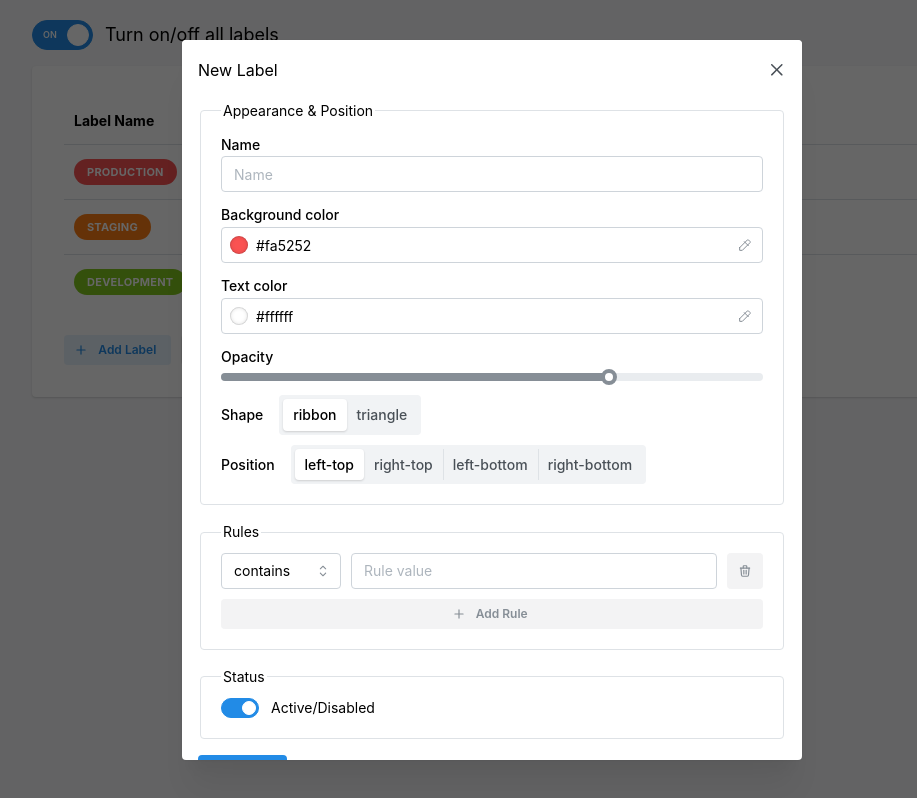
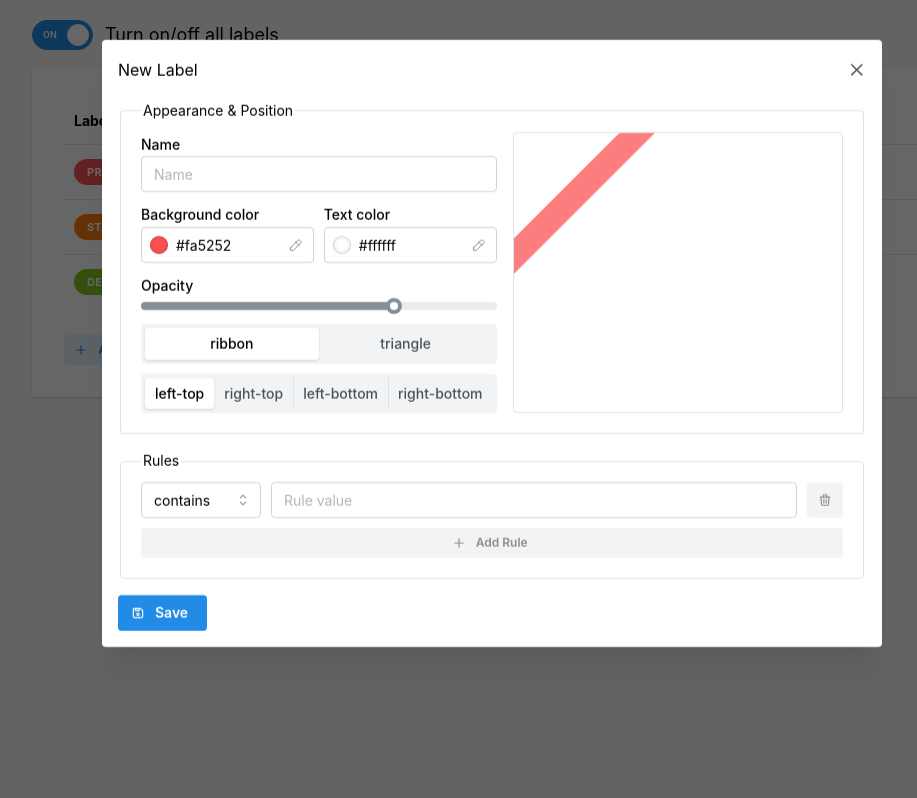
Before and after one commit to nzx-Lewis/web-labeler, a React (Vite) app: page / in a window 1280 px wide. Both pictures are taken after a click on the button "Add Label". Shown: the whole page, without its empty margins (148-1065 px from the left). Built offline with nearby package versions, Linux system fonts and the light colour scheme.

Commit message:
label preview and bug fixes

```diff
--- a/package.json
+++ b/package.json
@@ -14,8 +14,9 @@
     "@mantine/core": "^7.11.2",
     "@mantine/form": "^7.12.0",
     "@mantine/hooks": "^7.11.2",
-    "@mantine/modals": "^7.12.0",
+    "@mantine/modals": "^7.12.1",
     "@tabler/icons-react": "^3.12.0",
+    "clsx": "^2.1.1",
     "react": "^18.3.1",
     "react-dom": "^18.3.1",
     "uuid": "^10.0.0"
--- a/src/App.tsx
+++ b/src/App.tsx
@@ -1,4 +1,5 @@
 import { MantineProvider } from "@mantine/core";
+import { ModalsProvider } from "@mantine/modals";
 import Popup from "./Components/Popup";
 import OptionsPage from "./Components/OptionsPage";
 import { optionsReducer } from "./options/options.ts";
@@ -12,8 +13,7 @@ import "./style.scss";
 // ☑️ 1. Opacity and isActive props for Labels
 // ☑️ 2. Multi rules for one label
 // ☑️ 3. Default labels (for the first launch)
-// 4. Label preview in edit form
-// ---- refactoring ---
+// ☑️ 4. Label preview in edit form
 // 5. Import/export setting from file
 // 6. Import setting from url
 // 6.1 By user action (sync button)
@@ -47,12 +47,14 @@ function App() {
 
   return (
     <MantineProvider>
+      <ModalsProvider>
         {isReady &&
           (window.location.hash === "#popup" ? (
             <Popup isActive={options.isActive} dispatch={dispatch} />
           ) : (
             <OptionsPage options={options} dispatch={dispatch} />
           ))}
+      </ModalsProvider>
     </MantineProvider>
   );
 }
--- a/src/Components/Label/EditForm/index.tsx
+++ b/src/Components/Label/EditForm/index.tsx
@@ -2,15 +2,14 @@ import {
   Button,
   ColorInput,
   Fieldset,
-  Modal,
   SegmentedControl,
   TextInput,
   Slider,
   Stack,
   Input,
-  Switch,
   Select,
   Flex,
+  Group,
 } from "@mantine/core";
 import {
   colorSwatches,
@@ -20,18 +19,12 @@ import {
 } from "../../../options/constants.ts";
 import { useForm } from "@mantine/form";
 import { LabelEditFormProps } from "./types.ts";
-import { LabelWithoutId } from "../../../options/types.ts";
-import { useEffect } from "react";
+import { Label } from "../../../options/types.ts";
 import { IconDeviceFloppy, IconPlus, IconTrash } from "@tabler/icons-react";
+import LabelPreview from "../Preview";
 
-function LabelEditForm({
-  isOpen,
-  onClose,
-  label,
-  dispatch,
-}: LabelEditFormProps) {
-  const form = useForm<LabelWithoutId>({
-    mode: "uncontrolled",
+function LabelEditForm({ label, dispatch, onSave }: LabelEditFormProps) {
+  const form = useForm<Omit<Label, "id" | "isActive">>({
     initialValues: {
       name: "",
       bgColor: colorSwatches[0],
@@ -40,7 +33,6 @@ function LabelEditForm({
       shape: shapes[0],
       position: positions[0],
       rules: [{ type: ruleTypes[0], value: "" }],
-      isActive: true,
     },
     validate: {
       rules: {
@@ -50,35 +42,33 @@ function LabelEditForm({
     },
   });
 
-  useEffect(() => {
   if (label) {
-      form.setValues(label);
-    } else {
-      form.reset();
+    form.initialize({ ...form.values, ...label });
   }
-  }, [label]);
 
   return (
-    <Modal
-      size="lg"
-      opened={isOpen}
-      title={label ? "Edit Label" : "New Label"}
-      onClose={onClose}
-    >
     <form
       onSubmit={form.onSubmit((values) => {
         if (!label) {
-            dispatch({ type: "addLabel", payload: { label: { ...values } } });
+          dispatch({
+            type: "addLabel",
+            payload: { label: { ...values, isActive: true } },
+          });
         } else {
           dispatch({
             type: "updateLabel",
-              payload: { label: { id: label.id, ...values } },
+            payload: {
+              label: { id: label.id, ...values, isActive: label.isActive },
+            },
           });
         }
-          onClose();
+        if (onSave) {
+          onSave();
+        }
       })}
     >
       <Fieldset legend="Appearance & Position">
+        <Group align="stretch" wrap="nowrap">
           <Stack gap="xs">
             <TextInput
               label="Name"
@@ -86,6 +76,7 @@ function LabelEditForm({
               key={form.key("name")}
               {...form.getInputProps("name")}
             />
+            <Group gap="xs" grow wrap="nowrap">
               <ColorInput
                 label="Background color"
                 placeholder="Background color"
@@ -102,6 +93,7 @@ function LabelEditForm({
                 key={form.key("textColor")}
                 {...form.getInputProps("textColor")}
               />
+            </Group>
 
             <Input.Wrapper label="Opacity">
               <Slider
@@ -115,22 +107,20 @@ function LabelEditForm({
               />
             </Input.Wrapper>
 
-            <Input.Wrapper label={<Input.Label pr="md">Shape</Input.Label>}>
             <SegmentedControl
               data={[...shapes]}
               key={form.key("shape")}
               {...form.getInputProps("shape")}
             />
-            </Input.Wrapper>
 
-            <Input.Wrapper label={<Input.Label pr="md">Position</Input.Label>}>
             <SegmentedControl
               data={[...positions]}
               key={form.key("position")}
               {...form.getInputProps("position")}
             />
-            </Input.Wrapper>
           </Stack>
+          <LabelPreview label={{ ...form.getValues() }} />
+        </Group>
       </Fieldset>
 
       <Fieldset legend="Rules" mt="md">
@@ -169,7 +159,6 @@ function LabelEditForm({
             variant="light"
             leftSection={<IconPlus size={14} />}
             onClick={() => {
-                console.log("here");
               form.insertListItem("rules", {
                 type: ruleTypes[0],
                 value: "",
@@ -181,14 +170,6 @@ function LabelEditForm({
         </Stack>
       </Fieldset>
 
-        <Fieldset legend="Status" mt="md">
-          <Switch
-            label="Active/Disabled"
-            key={form.key("isActive")}
-            {...form.getInputProps("isActive", { type: "checkbox" })}
-          />
-        </Fieldset>
-
       <Button
         type="submit"
         mt="md"
@@ -197,7 +178,6 @@ function LabelEditForm({
         Save
       </Button>
     </form>
-    </Modal>
   );
 }
 
--- a/src/Components/Label/EditForm/types.ts
+++ b/src/Components/Label/EditForm/types.ts
@@ -2,8 +2,7 @@ import { Label, OptionsAction } from "../../../options/types.ts";
 import { Dispatch } from "react";
 
 export interface LabelEditFormProps {
-  isOpen: boolean;
-  onClose: () => void;
+  onSave?: () => void;
   label?: Label;
   dispatch: Dispatch<OptionsAction>;
 }
--- a/src/Components/Label/List/index.tsx
+++ b/src/Components/Label/List/index.tsx
@@ -16,26 +16,10 @@ import {
   IconTag,
   IconTrash,
 } from "@tabler/icons-react";
+import { modals } from "@mantine/modals";
 import LabelEditForm from "../EditForm";
-import { useState } from "react";
-import { Label } from "../../../options/types.ts";
 
 function LabelList({ labels, dispatch }: LabelListProps) {
-  const [isEditFormOpen, setIsEditFormOpen] = useState<boolean>(false);
-  const [selectedLabel, setSelectedLabel] = useState<Label | null>(null);
-  const editLabelHandler = (label: Label) => {
-    setSelectedLabel({ ...label });
-  };
-
-  const addLabelHandler = () => {
-    setIsEditFormOpen(true);
-  };
-
-  const onCloseEditForm = () => {
-    setSelectedLabel(null);
-    setIsEditFormOpen(false);
-  };
-
   return (
     <Stack>
       <Table verticalSpacing="sm" highlightOnHover>
@@ -48,7 +32,7 @@ function LabelList({ labels, dispatch }: LabelListProps) {
           </Table.Tr>
         </Table.Thead>
         <Table.Tbody>
-          {!labels.length ? (
+          {!labels?.length ? (
             <Table.Tr>
               <Table.Td colSpan={4} align="center">
                 no labels
@@ -113,7 +97,17 @@ function LabelList({ labels, dispatch }: LabelListProps) {
                       variant="light"
                       leftSection={<IconEdit size={14} />}
                       onClick={() => {
-                        editLabelHandler(label);
+                        modals.open({
+                          title: "Edit label",
+                          size: "auto",
+                          children: (
+                            <LabelEditForm
+                              label={label}
+                              dispatch={dispatch}
+                              onSave={() => modals.closeAll()}
+                            />
+                          ),
+                        });
                       }}
                     >
                       Edit
@@ -144,7 +138,18 @@ function LabelList({ labels, dispatch }: LabelListProps) {
           size="xs"
           variant="light"
           leftSection={<IconPlus size={14} />}
-          onClick={addLabelHandler}
+          onClick={() => {
+            modals.open({
+              title: "New Label",
+              size: "auto",
+              children: (
+                <LabelEditForm
+                  dispatch={dispatch}
+                  onSave={() => modals.closeAll()}
+                />
+              ),
+            });
+          }}
         >
           Add Label
         </Button>
@@ -162,13 +167,6 @@ function LabelList({ labels, dispatch }: LabelListProps) {
           </Button>
         )}
       </Group>
-
-      <LabelEditForm
-        isOpen={isEditFormOpen || !!selectedLabel}
-        onClose={onCloseEditForm}
-        dispatch={dispatch}
-        {...(selectedLabel ? { label: selectedLabel } : {})}
-      ></LabelEditForm>
     </Stack>
   );
 }
--- /dev/null
+++ b/src/Components/Label/Preview/index.tsx
@@ -0,0 +1,35 @@
+import { Label } from "../../../options/types.ts";
+import classes from "./style.module.scss";
+import labelClasses from "../../../contentScript/style.module.scss";
+import clsx from "clsx";
+import { Card } from "@mantine/core";
+
+interface LabelPreviewProps {
+  label: Omit<Label, "id" | "isActive">;
+}
+
+function LabelPreview({ label }: LabelPreviewProps) {
+  return (
+    <Card padding="lg" radius="sm" withBorder className={classes.labelPreview}>
+      <div
+        className={clsx(
+          labelClasses.label,
+          labelClasses[label.shape],
+          labelClasses[label.position],
+        )}
+        style={
+          {
+            position: "absolute",
+            "--label-text-color": label.textColor,
+            "--label-background-color": label.bgColor,
+            "--label-opacity": label.opacity,
+          } as React.CSSProperties
+        }
+      >
+        {label.name}
+      </div>
+    </Card>
+  );
+}
+
+export default LabelPreview;
--- /dev/null
+++ b/src/Components/Label/Preview/style.module.scss
@@ -0,0 +1,6 @@
+.labelPreview{
+  overflow:hidden;
+  position: relative;
+  width: 100%;
+  min-width: 100px;
+}
--- a/vite.config.ts
+++ b/vite.config.ts
@@ -1,12 +1,9 @@
-//import {resolve} from 'path'
 import { defineConfig } from "vite";
 import react from "@vitejs/plugin-react";
 
 export default defineConfig({
   plugins: [react()],
   build: {
-    // outDir: 'dist',
-    // assetsDir: '.',
     rollupOptions: {
       input: {
         index: "./index.html",
```
Also changed, not shown: src/contentScript/types.ts (deleted), 2 other files (tests, documents, lock files or other folders). Lines whose indentation alone changed are shown as unchanged.
